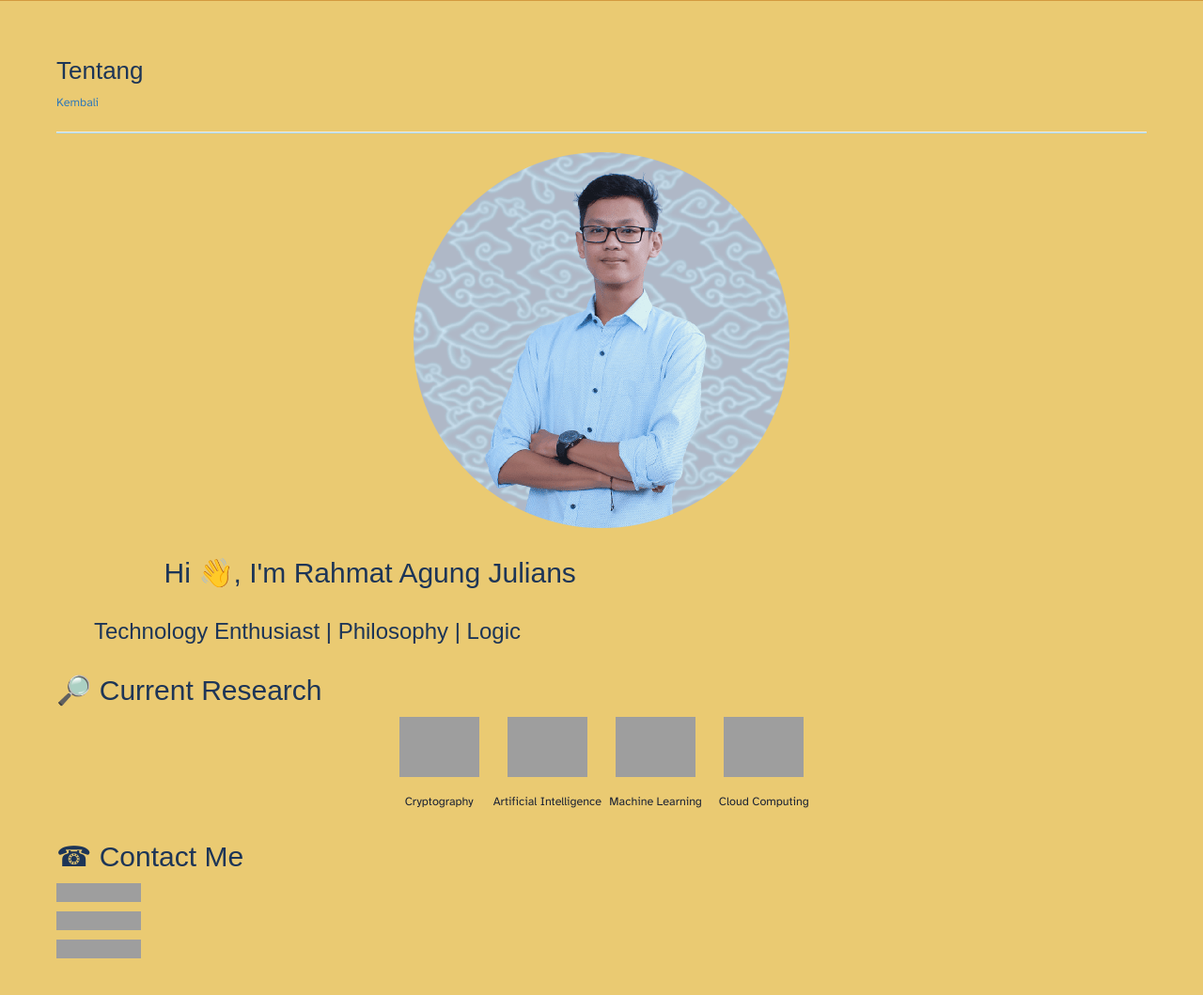
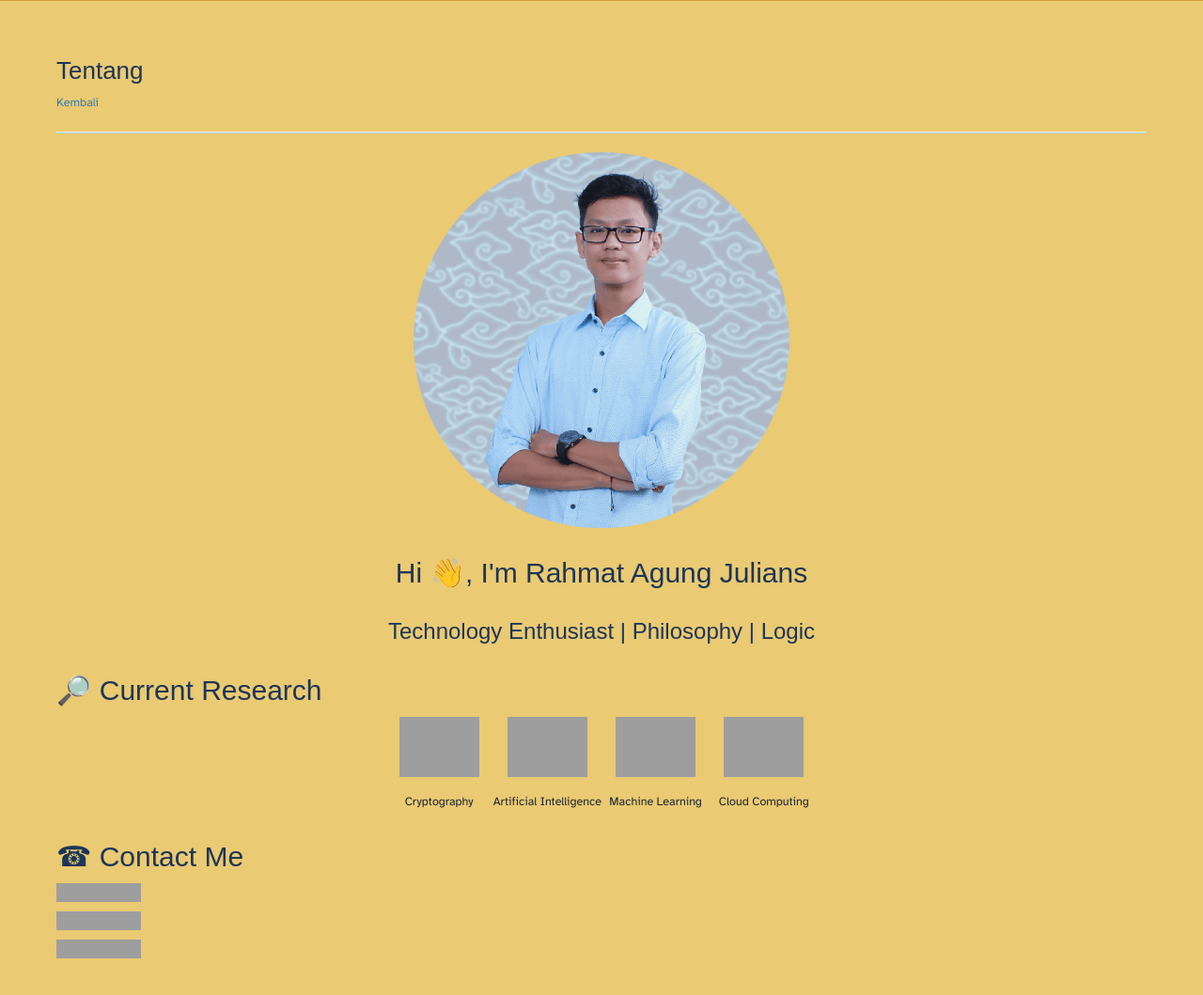
Before and after one commit to rahmatagungj/ruby-blog, a Jekyll site: the page built from tentang.md, in a window 1280 px wide and 1070 px high. Shown: the top 1059 px of the window at 94% size. Built offline with Jekyll 4.4.1, drawn with Linux system fonts in a browser that asks for light colours; some web fonts are replaced; grey boxes are pictures that could not be loaded.

Commit message:
fix centered name

```diff
--- a/tentang.md
+++ b/tentang.md
@@ -3,9 +3,10 @@ layout: page
 title: Tentang
 ---
 
-<center> <img src="assets/images/my.png" style="max-width: 70%; border-radius: 105%;" alt="Rahmat Agung Julians"/> </center>
+<center> <img src="assets/images/my.png" style="max-width: 70%; border-radius: 105%;" alt="Rahmat Agung Julians"/>
 <h2 align="center">Hi 👋, I'm Rahmat Agung Julians</h2>
 <h4 align="center">Technology Enthusiast | Philosophy | Logic</h4>
+</center>
 
 
 ## 🔎 Current Research
```
